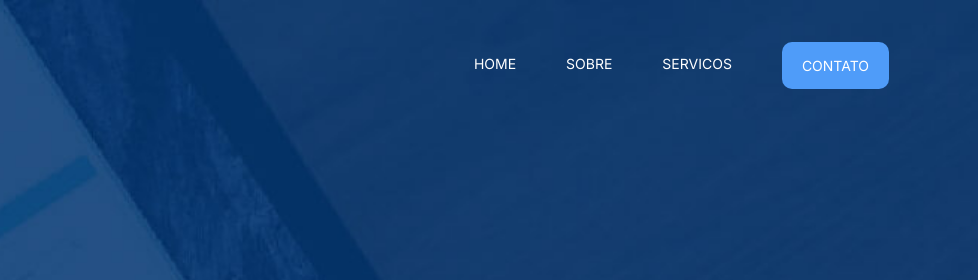
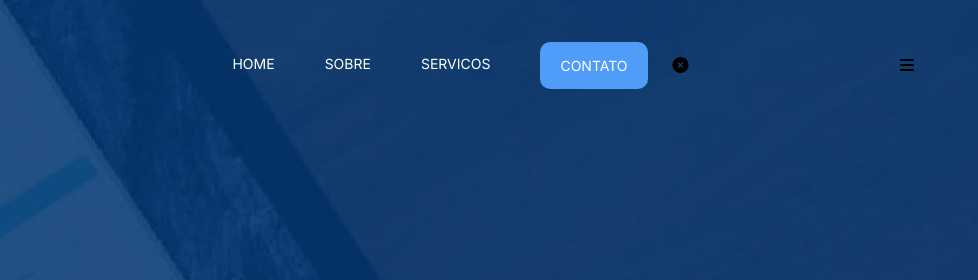
Before and after one commit to anccilotto/Persianas-selotto-, a plain HTML site: page index.html in a window 1280 px wide. Shown: the top 280 px of the page, 302-1280 px from the left. Drawn offline with Linux system fonts and the light colour scheme.

Commit message:
em andamento

```diff
--- a/index.html
+++ b/index.html
@@ -19,7 +19,13 @@
                     <a href="sobre.html">Sobre</a>
                     <a href="servicos.html">Servicos</a>
                     <a class="btn" href="contato.html">contato</a>
+                    <div class="close-icon">
+                        <i class="fa-solid fa-circle-xmark"></i>
+                    </div>
                </ul>
+               <div class="menu-icon">
+                <i class="fa-solid fa-bars"></i>
+               </div>
             </nav>
             <section class="banner">
                 <div class="banner-text">
```
